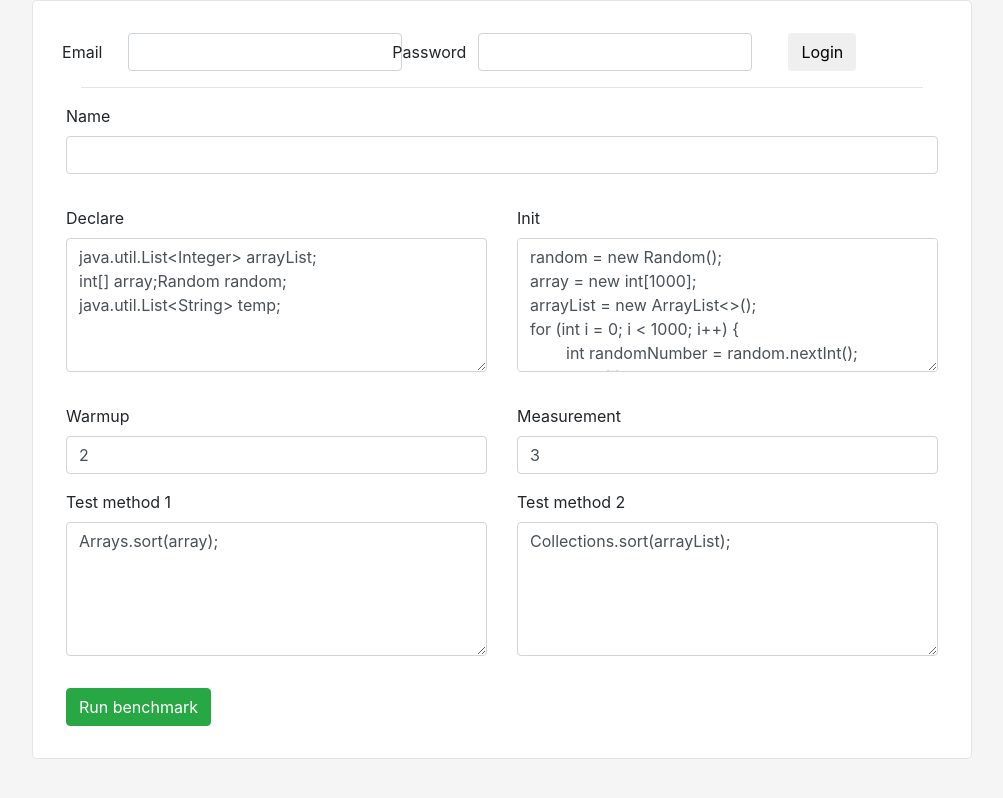
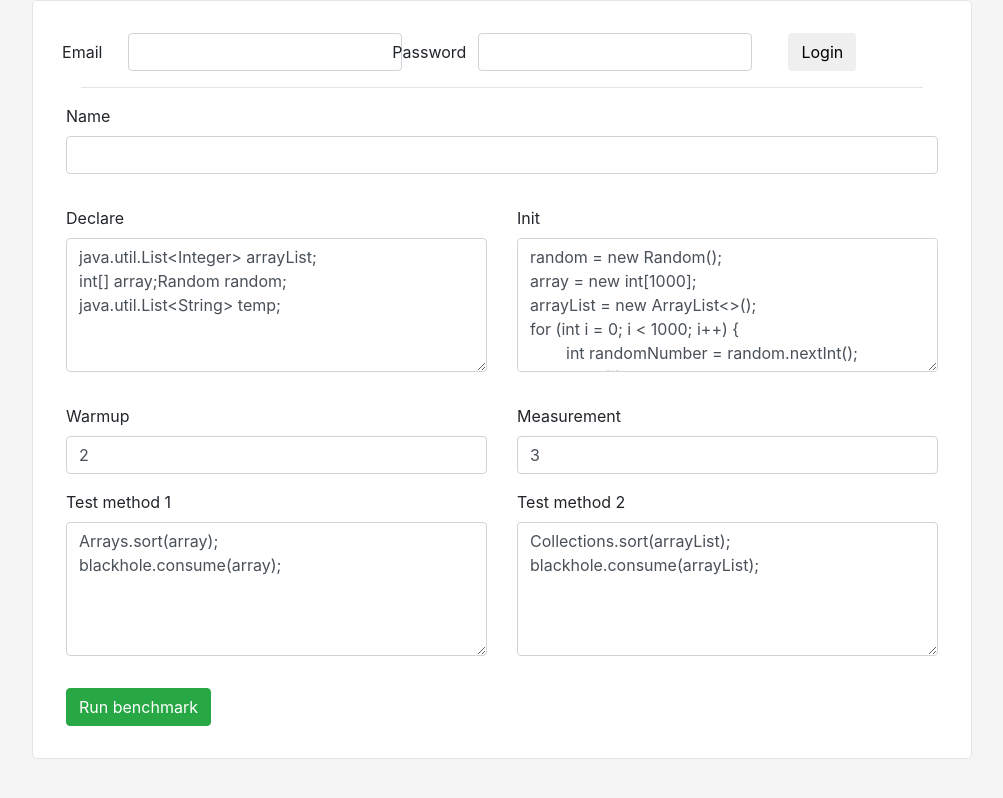
Before and after one commit to marosrojis/Microbenchmark, an Angular app in the folder frontend/: page / in a window 1280 px wide. Shown: the whole page, without its empty margins (138-1141 px from the left). Built offline with nearby package versions, Linux system fonts and the light colour scheme.

Commit message:
feat: add 'blackhole.consume()' row into measured methods

```diff
--- a/frontend/src/app/app.component.ts
+++ b/frontend/src/app/app.component.ts
@@ -13,7 +13,7 @@ const templateDefault = new Template(
   3,
   'java.util.List<Integer> arrayList;\nint[] array;Random random;\njava.util.List<String> temp;',
   'random = new Random();\narray = new int[1000];\narrayList = new ArrayList<>();\nfor (int i = 0; i < 1000; i++) {\n\tint randomNumber = random.nextInt();\n\tarray[i] = randomNumber;\n\tarrayList.add(new Integer(randomNumber));\n}',
-  ['Arrays.sort(array);', 'Collections.sort(arrayList);']
+  ['Arrays.sort(array);\nblackhole.consume(array);', 'Collections.sort(arrayList);\nblackhole.consume(arrayList);']
 );
 
 @Component({
```
